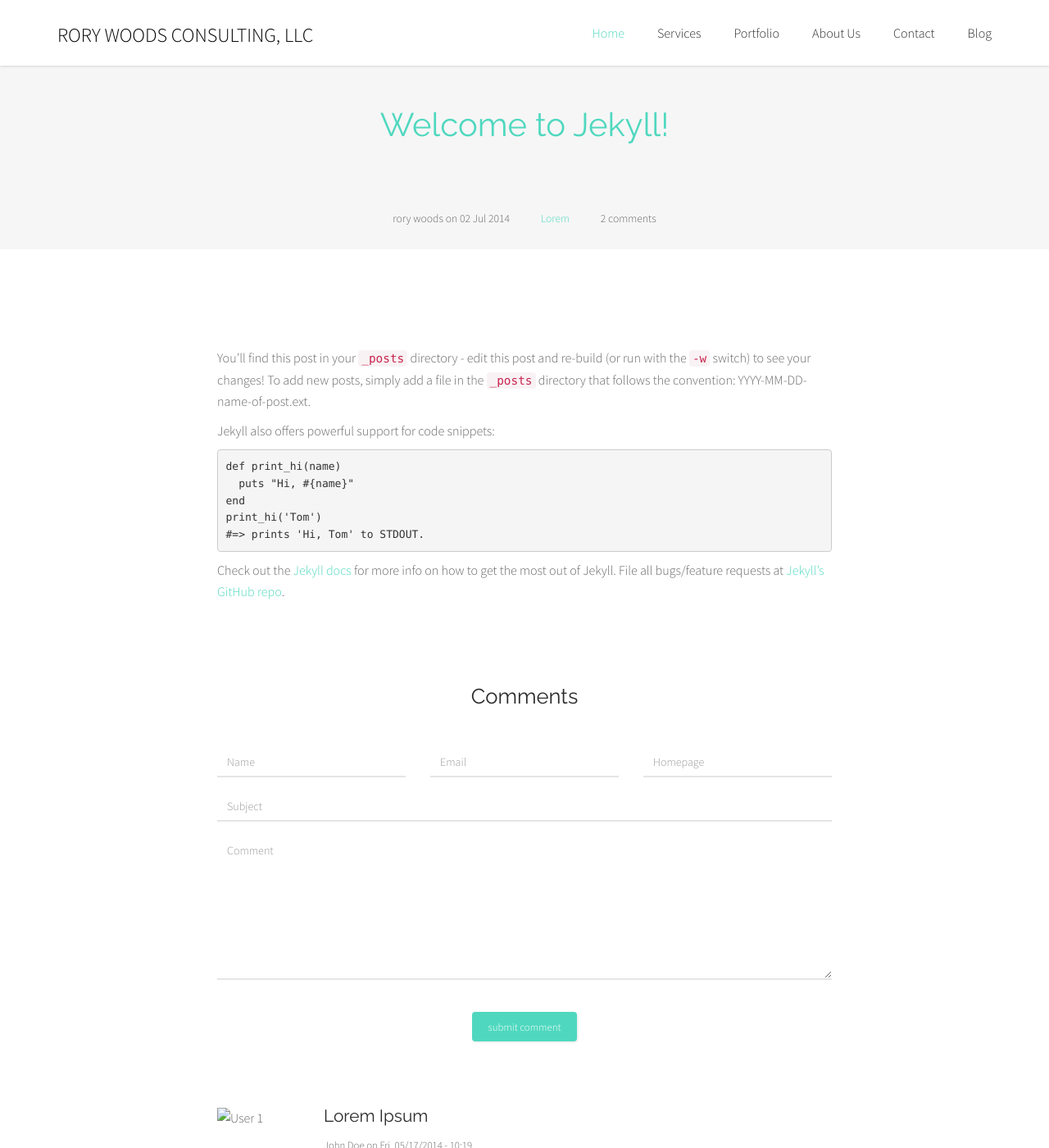
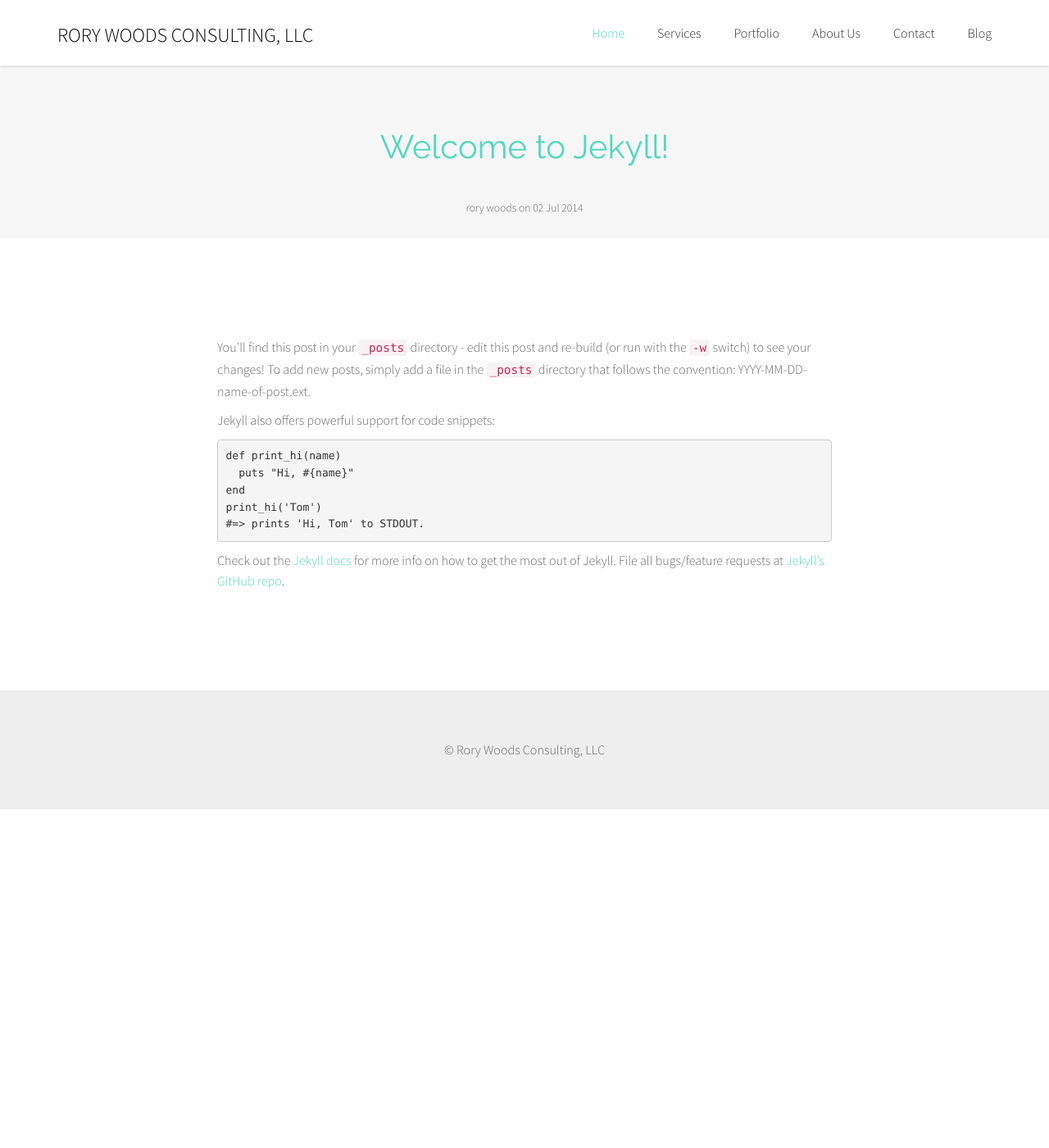
Before and after one commit to rorywoods/rorywoods.github.io, a Jekyll site: the page built from _posts/2014-07-02-welcome-to-jekyll.markdown, in a window 1280 px wide and 1400 px high. Shown: the whole window at 82% size. Built offline with Jekyll 4.4.1, drawn with Linux system fonts in a browser that asks for light colours; Markdown is read by kramdown in place of the engine named in the settings; some of the changed text lies outside the part shown.

Commit message:
Post and site variables

```diff
--- a/_config.yml
+++ b/_config.yml
@@ -1,10 +1,17 @@
 name: Rory Woods Consulting
 markdown: redcarpet
 highlighter: pygments
+
+author:
+  name: rory woods
+  twitter: https://twitter.com/rorywoods
+  gravatar: http://www.gravatar.com/avatar/4187993599df1a9735f6a2b0d51454ac.png
+
 defaults:
   -
     scope:
       path: ""
       type: "posts"
     values:
+      layout: "post"
       author: "rory woods"
--- a/_layouts/post.html
+++ b/_layouts/post.html
@@ -11,9 +11,9 @@ layout: default
 		  <h2 class="blog-single-title text-color-theme">{{ page.title }}</h2>
 		</div>
 		<ul class="blog-post-info list-inline">
-		  <li>{{ page.author }} on {{ page.date | date_to_string }}</li>
-		  <li><a href="#">Lorem</a></li>
-		  <li>2 comments</li>
+		  <li>{{ site.author.name }} on {{ page.date | date_to_string }}</li>
+		  <!--<li><a href="#">Lorem</a></li>
+		  <li>2 comments</li>-->
 		</ul>
 	  </div> <!-- /highlighted-image-blog -->
 
@@ -35,7 +35,7 @@ layout: default
 				{{ content }}
 			  </div> <!-- /blog-single-post-content -->
 
-			  <div class="theme-comments">
+			  <div style="display:none" class="theme-comments">
 
 				<h4 class="theme-comments-title">Comments</h4>
 
--- a/css/style.css
+++ b/css/style.css
@@ -957,11 +957,12 @@ header {
 
 /** Highlighted Blog Single **/
 .highlighted-blog-single {
-  min-height: 300px;
+  /* min-height: 300px; */
+  margin-top:100px;
 }
 
 .highlighted-blog-single .blog-post-info {
-  margin-top: 80px;
+  margin-top: 40px;
   margin-bottom: 25px;
 }
 
```
